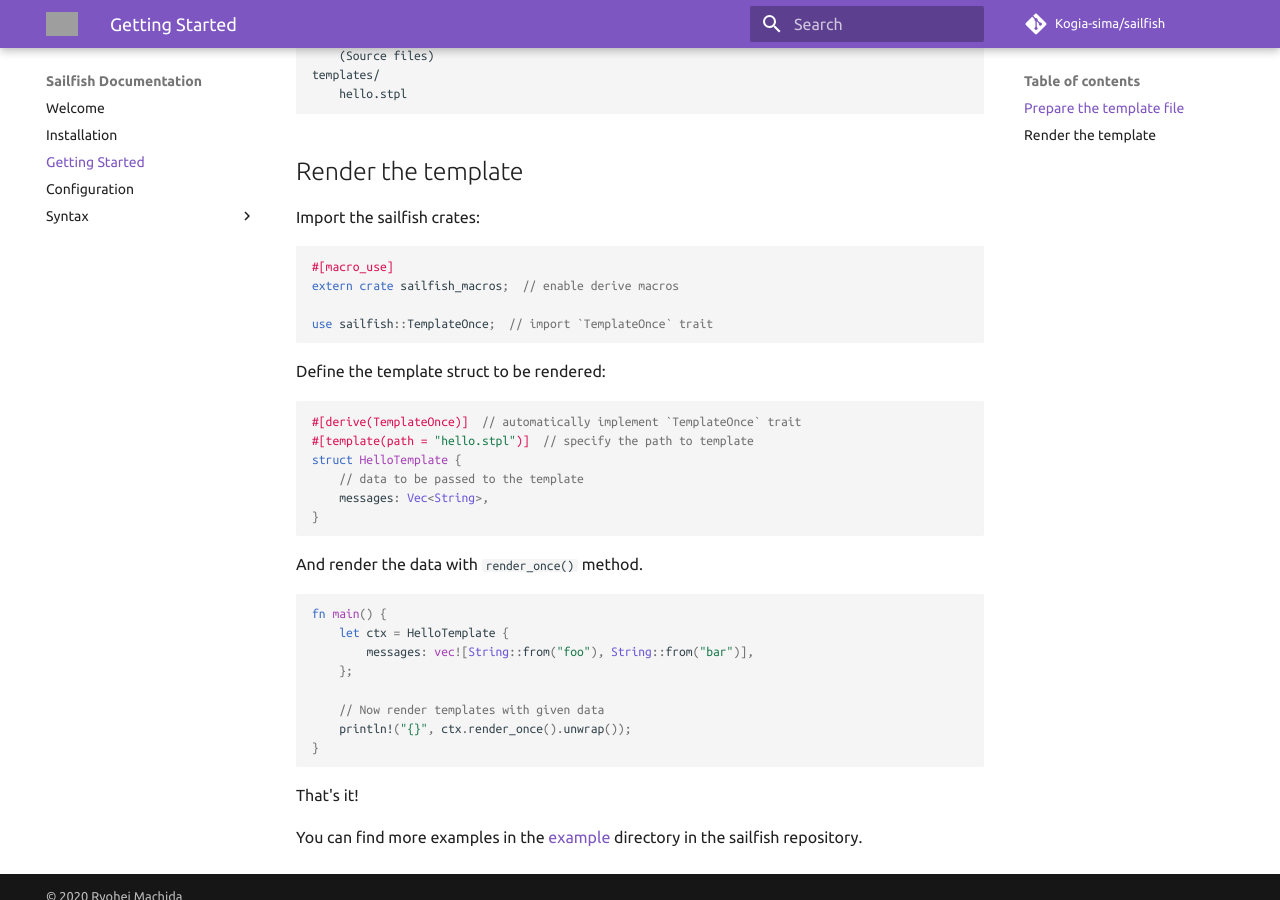
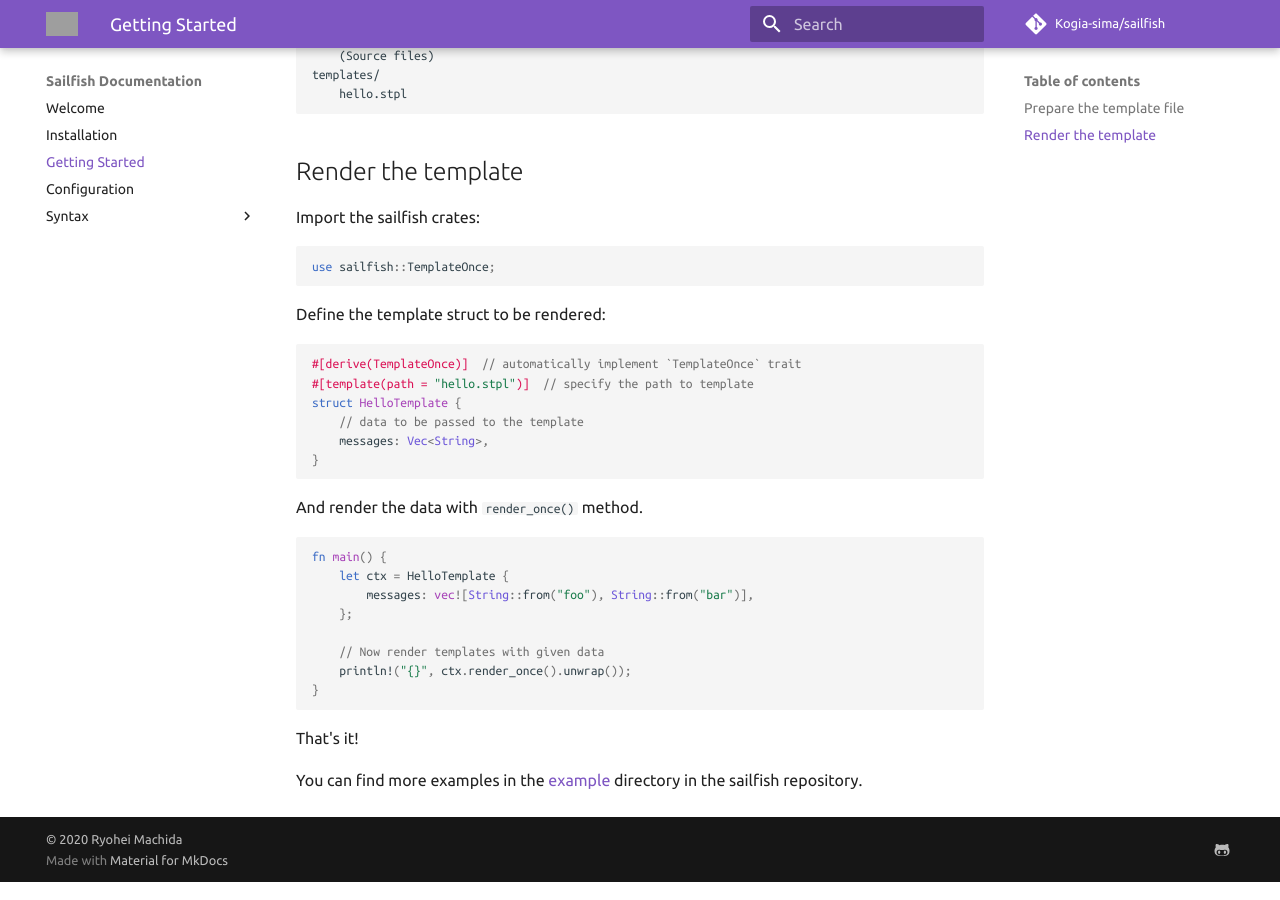
Before and after one commit to rust-sailfish/sailfish, an MkDocs documentation site: the page built from docs/en/docs/getting-started.md, in a window 1280 px wide and 900 px high, scrolled down 512 px. Built offline with MkDocs 1.6.1 and Material for MkDocs 9.7.7, drawn with Linux system fonts in a browser that asks for light colours; comment, search, counter and statistics services are not loaded; grey boxes are pictures that could not be loaded.

Commit message:
doc: no longer requires `extern crate sailfish_macros`

````diff
--- a/docs/en/docs/getting-started.md
+++ b/docs/en/docs/getting-started.md
@@ -29,10 +29,7 @@ templates/
 Import the sailfish crates:
 
 ```rust
-#[macro_use]
-extern crate sailfish_macros;  // enable derive macros
-
-use sailfish::TemplateOnce;  // import `TemplateOnce` trait
+use sailfish::TemplateOnce;
 ```
 
 Define the template struct to be rendered:
````
Also changed, not shown: docs/en/docs/installation.md (+0 -1 lines), README.md.
